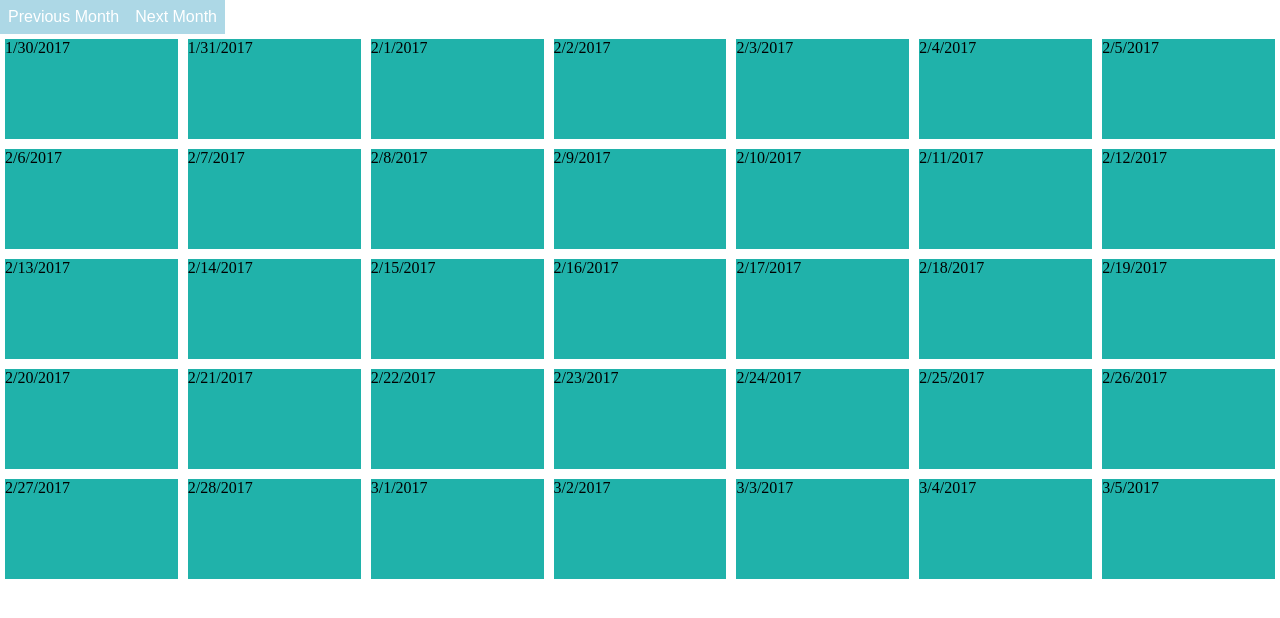
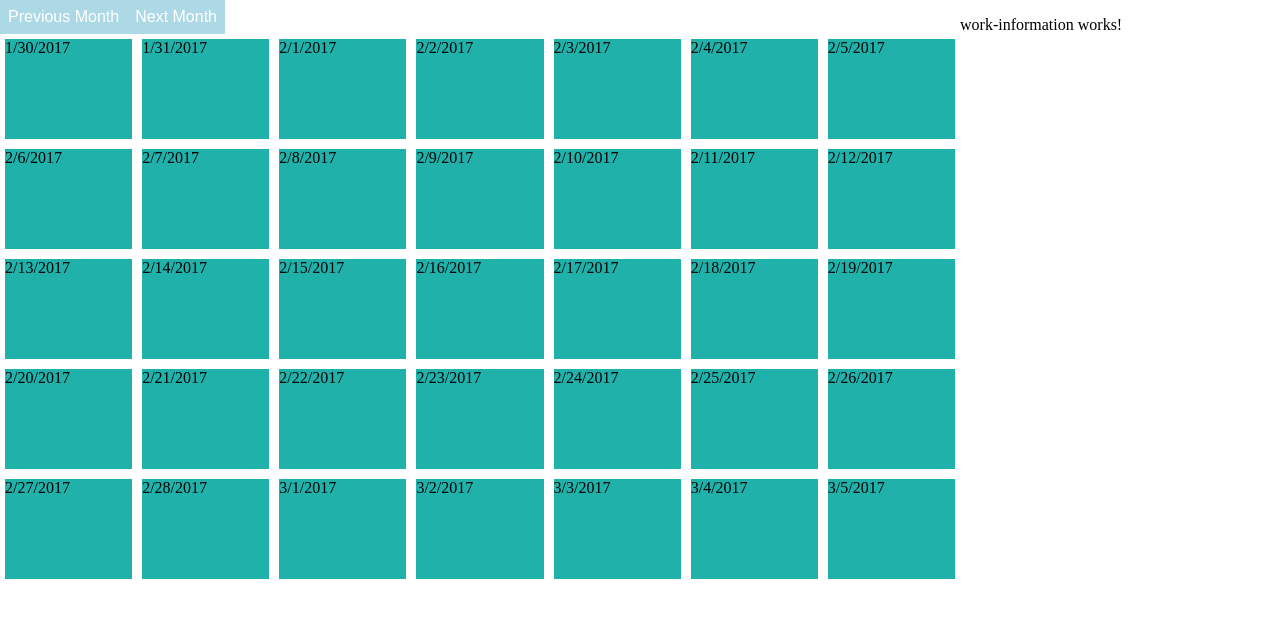
Before and after one commit to catyphram/tempus-trakus, an Angular app: page / in a window 1280 px wide. Shown: the top 618 px of the page. Built offline with nearby package versions, Linux system fonts and the light colour scheme.

Commit message:
added work information component

```diff
--- a/src/app/app.component.html
+++ b/src/app/app.component.html
@@ -1,3 +1,2 @@
-<div>
-  <tt-calendar></tt-calendar>
-</div>
+<tt-calendar></tt-calendar>
+<tt-work-information></tt-work-information>
--- a/src/app/app.component.scss
+++ b/src/app/app.component.scss
@@ -1,3 +1,7 @@
 tt-calendar {
-  display: block;
+  width: 75%;
 }
+
+tt-work-information {
+  width: 25%;
+}
--- a/src/app/app.module.ts
+++ b/src/app/app.module.ts
@@ -8,6 +8,7 @@ import { CalendarComponent } from './calendar/calendar.component';
 import { GridPipe } from './calendar/grid.pipe';
 import { CalendarDateComponent } from './calendar/calendar-date/calendar-date.component';
 import { CalendarNavComponent } from './calendar/calendar-nav/calendar-nav.component';
+import { WorkInformationComponent } from './work-information/work-information.component';
 
 @NgModule({
   declarations: [
@@ -15,7 +16,8 @@ import { CalendarNavComponent } from './calendar/calendar-nav/calendar-nav.compo
     CalendarComponent,
     GridPipe,
     CalendarDateComponent,
-    CalendarNavComponent
+    CalendarNavComponent,
+    WorkInformationComponent
   ],
   imports: [
     BrowserModule,
--- /dev/null
+++ b/src/app/work-information/work-information.component.html
@@ -0,0 +1,8 @@
+<p>
+  work-information works!
+</p>
+
+<!--
+Tasklist
+WorkingHours
+-->
--- /dev/null
+++ b/src/app/work-information/work-information.component.ts
@@ -0,0 +1,15 @@
+import { Component, OnInit } from '@angular/core';
+
+@Component({
+  selector: 'tt-work-information',
+  templateUrl: './work-information.component.html',
+  styleUrls: ['./work-information.component.scss']
+})
+export class WorkInformationComponent implements OnInit {
+
+  constructor() { }
+
+  ngOnInit() {
+  }
+
+}
--- a/src/styles.scss
+++ b/src/styles.scss
@@ -1,5 +1,5 @@
 @import "./assets/scss/framework";
 
-tempus-trakus {
-  display: block;
+tt-app {
+  display: flex;
 }
```
Also changed, not shown: src/app/work-information/work-information.component.scss (added), 2 other files (tests, documents, lock files or other folders).
